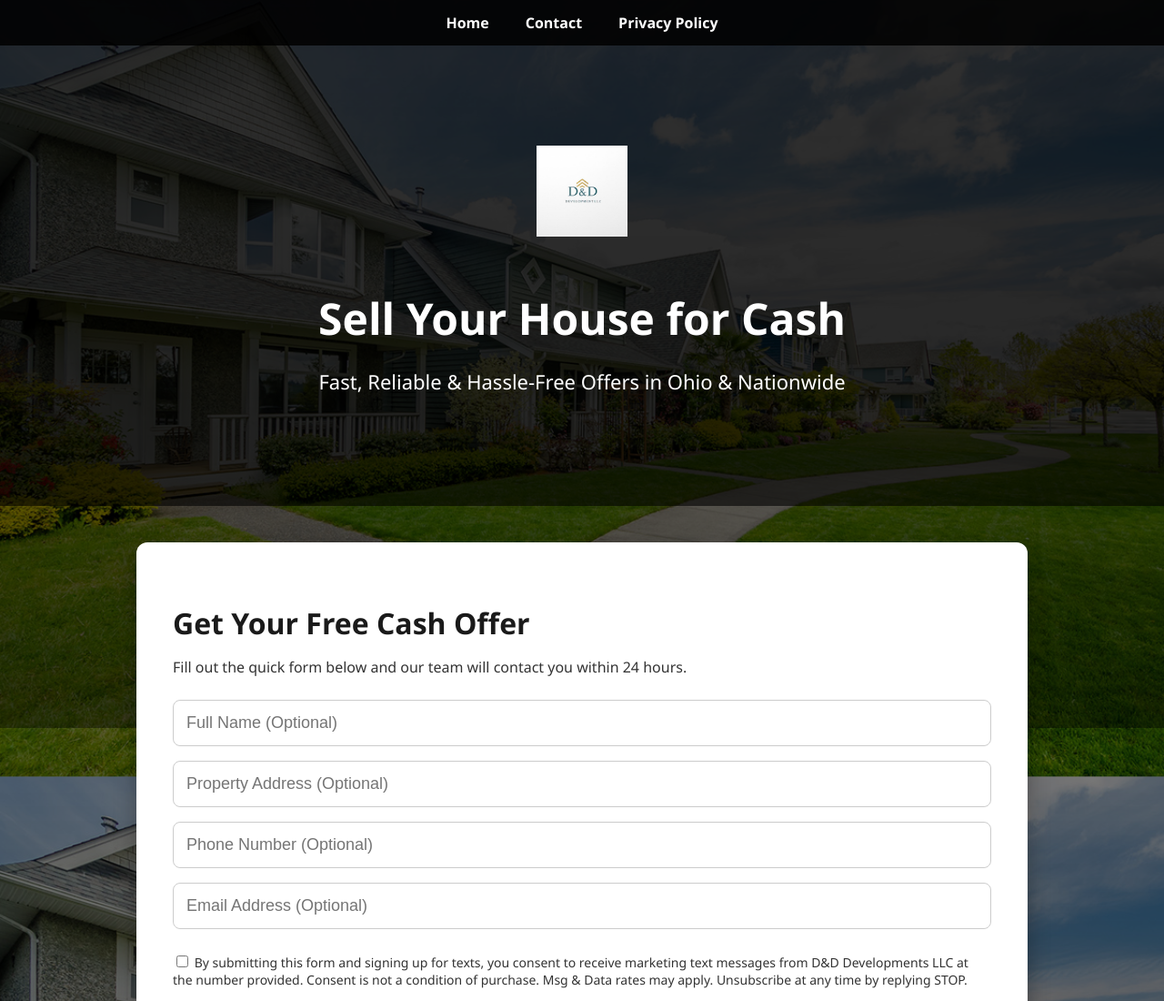
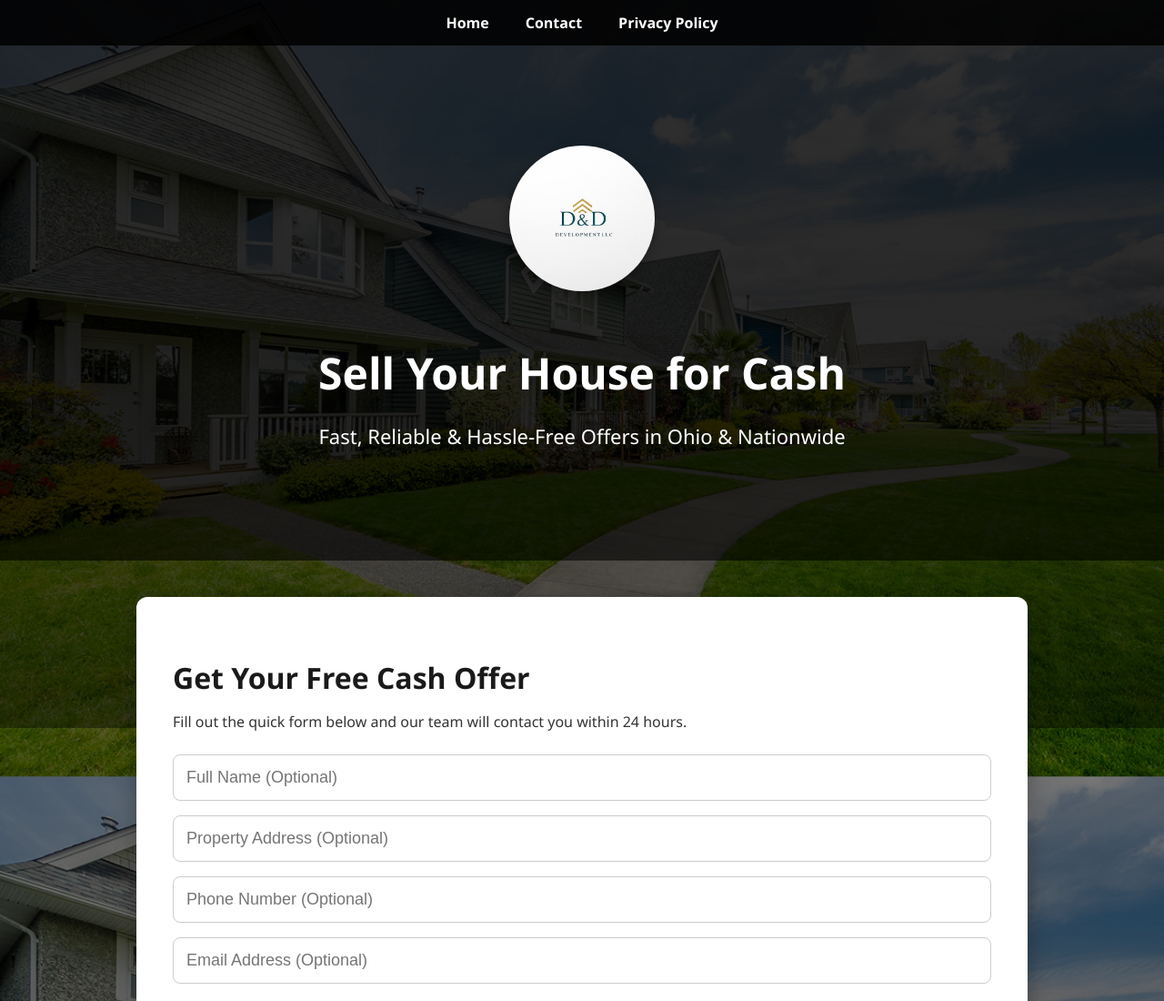
Before and after one commit to dddevelopments/dddevelopments, a plain HTML site: page index.html in a window 1280 px wide. Shown: the top 1100 px of the page at 91% size. Drawn offline with Linux system fonts and the light colour scheme.

Commit message:
Update index.html

```diff
--- a/index.html
+++ b/index.html
@@ -178,6 +178,14 @@
 .header {
   padding-top: 160px; /* בגלל ה-navbar הקבוע */
 }
+.logo-image {
+  height: 160px;
+  width: 160px;
+  border-radius: 50%; /* עושה את זה עגול */
+  object-fit: cover;
+  box-shadow: 0 4px 12px rgba(0,0,0,0.3); /* צל קל לעיצוב */
+  margin-bottom: 20px;
+}
 
   </style>
 </head>
@@ -190,7 +198,7 @@
 </div>
 
   <div class="header">
-     <img src="logo.jpg" alt="D&D Developments Logo" style="height: 100px; margin-bottom: 20px;">
+     <img src="logo.jpg" alt="D&D Developments Logo" class="logo-image">
     <h1>Sell Your House for Cash</h1>
     <p>Fast, Reliable & Hassle-Free Offers in Ohio & Nationwide</p>
   </div>
```
